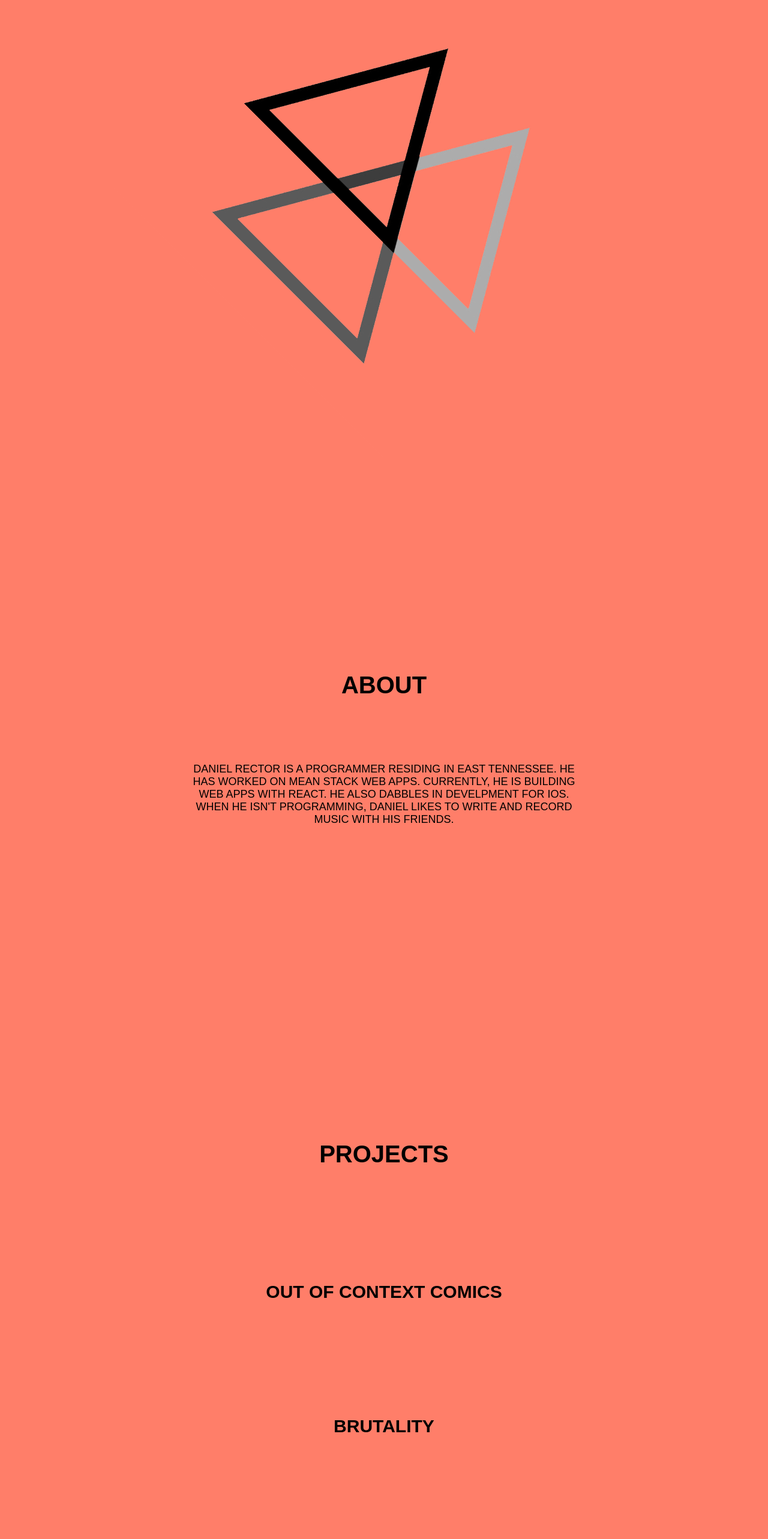
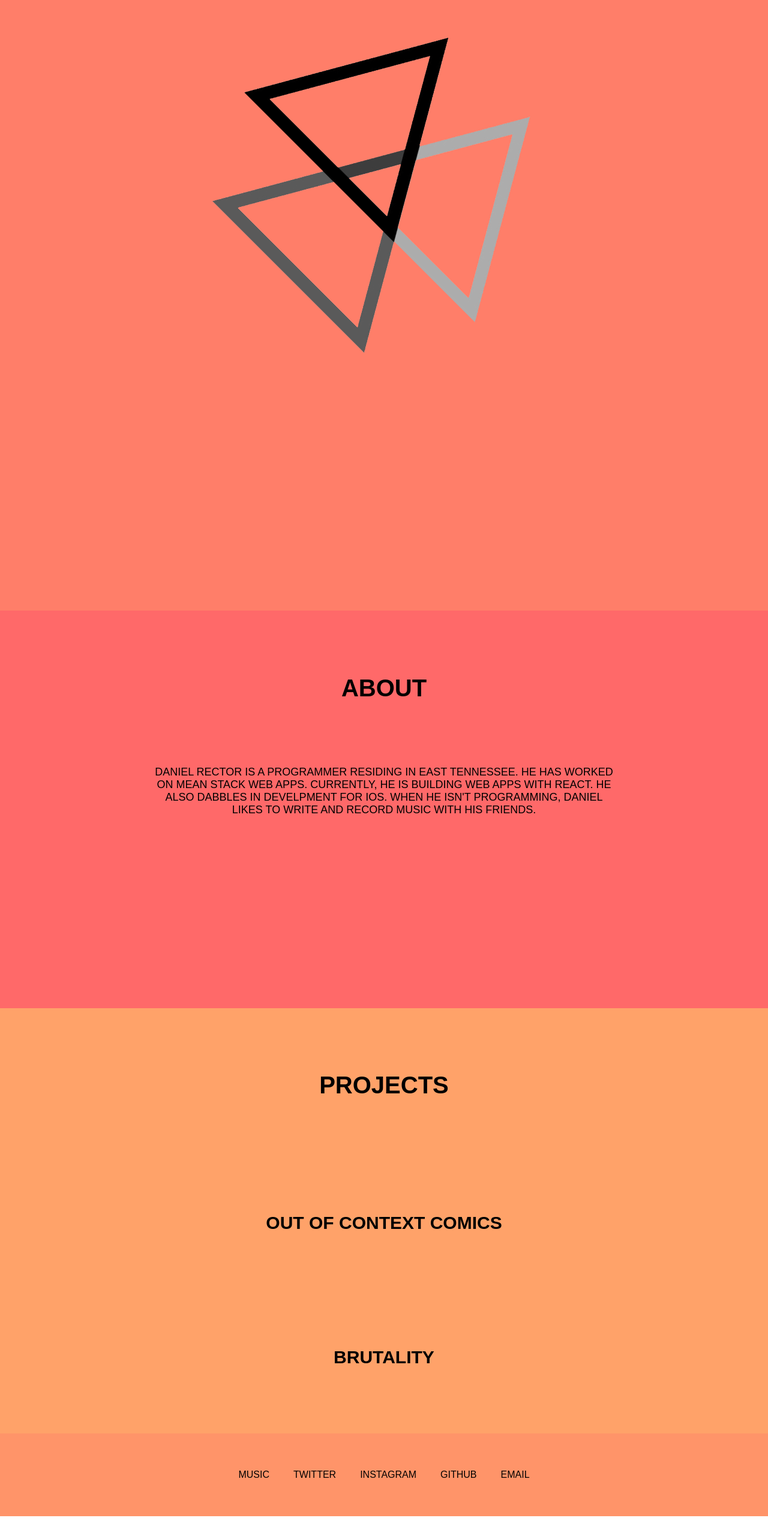
Before and after one commit to danrector/updated-site, a React (Create React App) app: page / in a window 1280 px wide. Shown: the part 106-2672 px from the top of the page at 60% size. After the commit the page ends 2634 px from the top, so only its background shows below. Built offline with nearby package versions, Linux system fonts and the light colour scheme.

Commit message:
changed background colors and formatting

```diff
--- a/src/App.css
+++ b/src/App.css
@@ -2,10 +2,10 @@
   text-align: center;
   background-color: #ff7e69;
   text-transform: uppercase;
-  padding-top: 5vh;
-  padding-left: 5vw;
-  padding-right: 5vw;
-  padding-bottom: 5vh;
+  /* padding-top: 5vh; */
+  /* padding-left: 5vw;
+  padding-right: 5vw; */
+  /* padding-bottom: 5vh; */
 }
 
 .App-body {
@@ -13,9 +13,13 @@
 }
 
 .App-logo {
+  padding-top: 10vh;
+}
+
+.App-logo-pic {
   animation: App-logo-spin infinite 40s linear;
   width: 50vw;
-  padding: 5%;
+  /* padding-top: 20vh; */
   z-index: 1;
   position: relative;
 }
@@ -30,23 +34,31 @@
 }
 
 .App-footer {
-  padding-top: 50vh;
-  padding-bottom: 20vh;
+  padding-top: 5vh;
+  padding-bottom: 5vh;
+  background-color: #ff9469;
 }
 
 .About-me {
+  padding-top: 10vh;
   padding-left: 20vw;
   padding-right: 20vw;
+  background-color: #ff6969;
 }
 
 .About-me p {
   padding-top: 10vh;
   padding-bottom: 40vh;
   font-size: 18px;
+  margin: 0;
 }
 
 .Projects-worked-on {
-  padding-top: 20vh;
+  padding-top: 10vh;
+  padding-bottom: 10vh;
+  padding-left: 20vw;
+  padding-right: 20vw;
+  background-color: #ffa269;
 }
 
 .Projects-worked-on h3 {
--- a/src/App.js
+++ b/src/App.js
@@ -6,8 +6,9 @@ class App extends Component {
   render() {
     return (
       <div className="App">
-        <img src={color1} className="App-logo" alt="logo" />
-
+        <div className="App-logo">
+          <img src={color1} className="App-logo-pic" alt="logo" />
+        </div>
         <div className="App-body">
           <div className="About-me">
             <h1>About</h1>
@@ -27,7 +28,6 @@ class App extends Component {
             </h3>
           </div>
         </div>
-
         <div className="App-footer">
           <ul>
             <li ><a target="_blank" href="https://soundcloud.com/drector1">Music</a></li>
```
